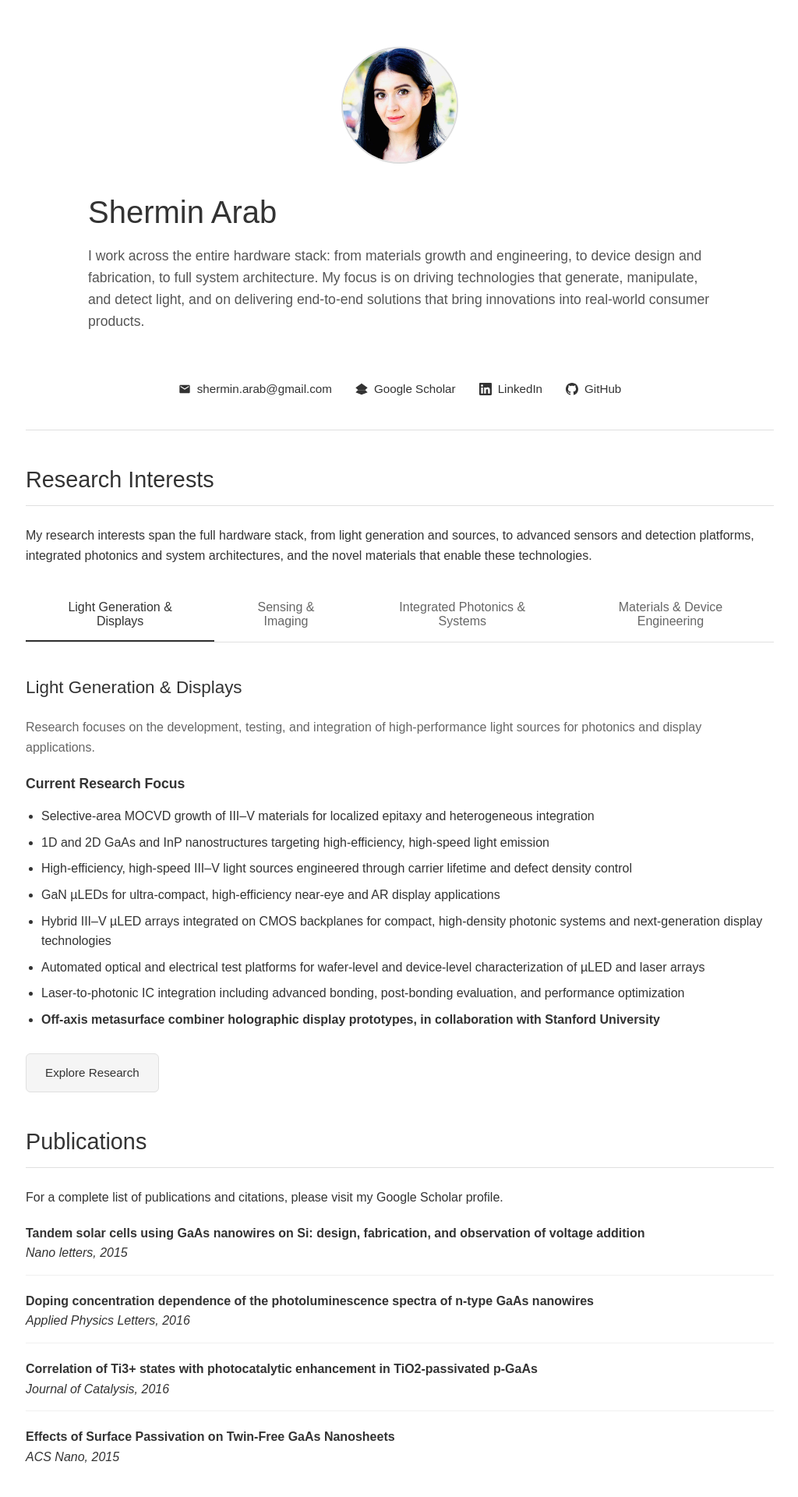
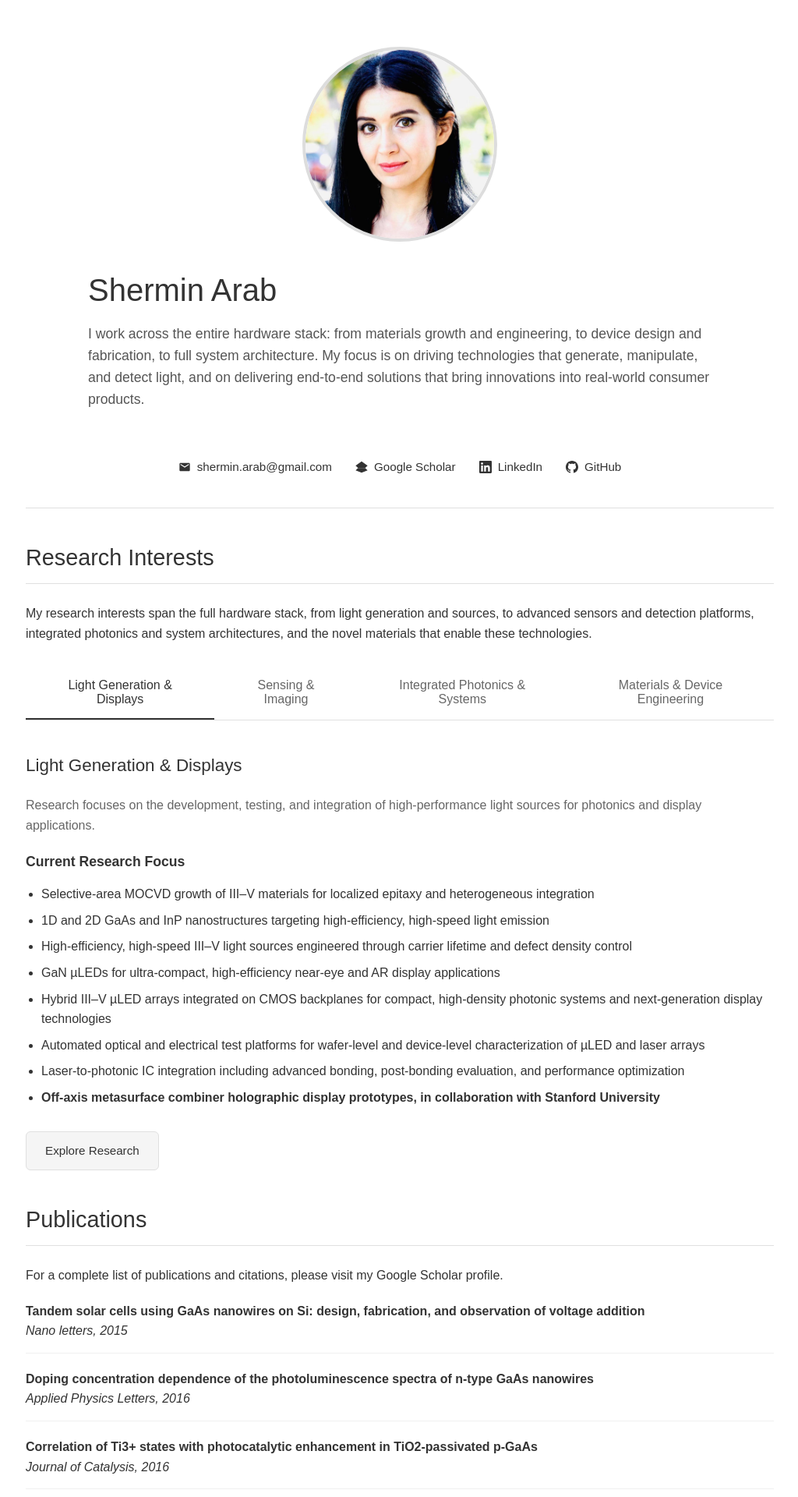
Before and after one commit to shermin-ara/SherminArab.github.io, a Jekyll site: the page built from index.md, in a window 1280 px wide. Shown: the top 1920 px of the page at 78% size, without its empty margins (127-1151 px from the left). Built offline with Jekyll 4.4.1, drawn with Linux system fonts in a browser that asks for light colours.

Commit message:
Update default.html

```diff
--- a/_layouts/default.html
+++ b/_layouts/default.html
@@ -44,11 +44,11 @@
         }
 
         .profile-image {
-            width: 150px;
-            height: 150px;
+            width: 250px;
+            height: 250px;
             border-radius: 50%;
             object-fit: cover;
-            border: 2px solid #ddd;
+            border: 4px solid #ddd;
         }
 
         .profile-info h1 {
```
